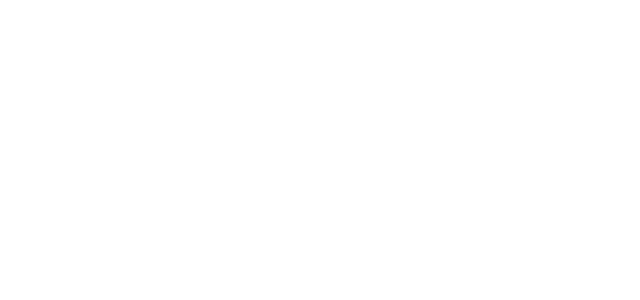
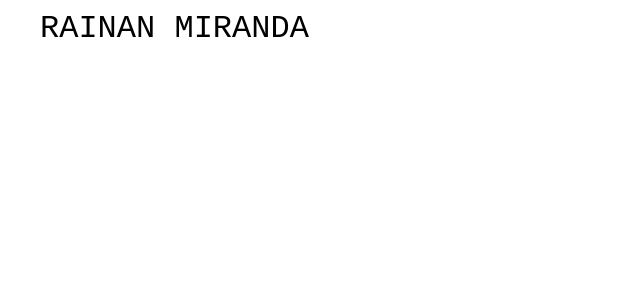
Before and after one commit to rainanDeveloper/rainanMWebsite, a React (Vite) app: page / in a window 1280 px wide. Shown: the top 300 px of the page, without its empty margins (0-640 px from the left). Built offline with nearby package versions, Linux system fonts and the light colour scheme.

Commit message:
feat: Added basic header to page

```diff
--- a/index.html
+++ b/index.html
@@ -4,7 +4,7 @@
     <meta charset="UTF-8" />
     <link rel="icon" type="image/svg+xml" href="/src/favicon.svg" />
     <meta name="viewport" content="width=device-width, initial-scale=1.0" />
-    <title>Vite App</title>
+    <title>Rainan Miranda | Javascript Fullstack Developer</title>
   </head>
   <body>
     <div id="root"></div>
--- a/src/App.tsx
+++ b/src/App.tsx
@@ -1,9 +1,18 @@
+import { Fragment } from 'react';
+import { WebsiteHeader } from './components/WebsiteHeader/WebsiteHeader.styled';
 import { GlobalStyles } from './themes/GlobalStyles';
 
 function App() {
 
   return (
-    <GlobalStyles/>
+    <Fragment>
+      <GlobalStyles/>
+      <WebsiteHeader>
+        <div className="centerContainer">
+          <h1>Rainan Miranda</h1>
+        </div>
+      </WebsiteHeader>
+    </Fragment>
   )
 }
 
--- /dev/null
+++ b/src/components/WebsiteHeader/WebsiteHeader.styled.ts
@@ -0,0 +1,19 @@
+import styled from "styled-components";
+
+export const WebsiteHeader = styled.header`
+  display: flex;
+  flex-direction: column;
+  align-items: center;
+
+  div.centerContainer {
+    max-width: 1200px;
+    width: 100%;
+    padding: 10px;
+  }
+
+  h1 {
+    font-family: "Source Code Pro", monospace;
+    font-weight: lighter;
+    text-transform: uppercase;
+  }
+`;
--- a/src/themes/GlobalStyles.ts
+++ b/src/themes/GlobalStyles.ts
@@ -1,5 +1,12 @@
 import { createGlobalStyle } from "styled-components";
 
 export const GlobalStyles = createGlobalStyle`
-  body {}
+  @import url('https://fonts.googleapis.com/css2?family=Open+Sans:wght@300;400;500;600;700;800&display=swap');
+  @import url('https://fonts.googleapis.com/css2?family=Source+Code+Pro:wght@200;300&display=swap');
+
+  * {
+    font-family: 'Open Sans', sans-serif;
+    margin: 0;
+    padding: 0;
+  }
 `;
```
